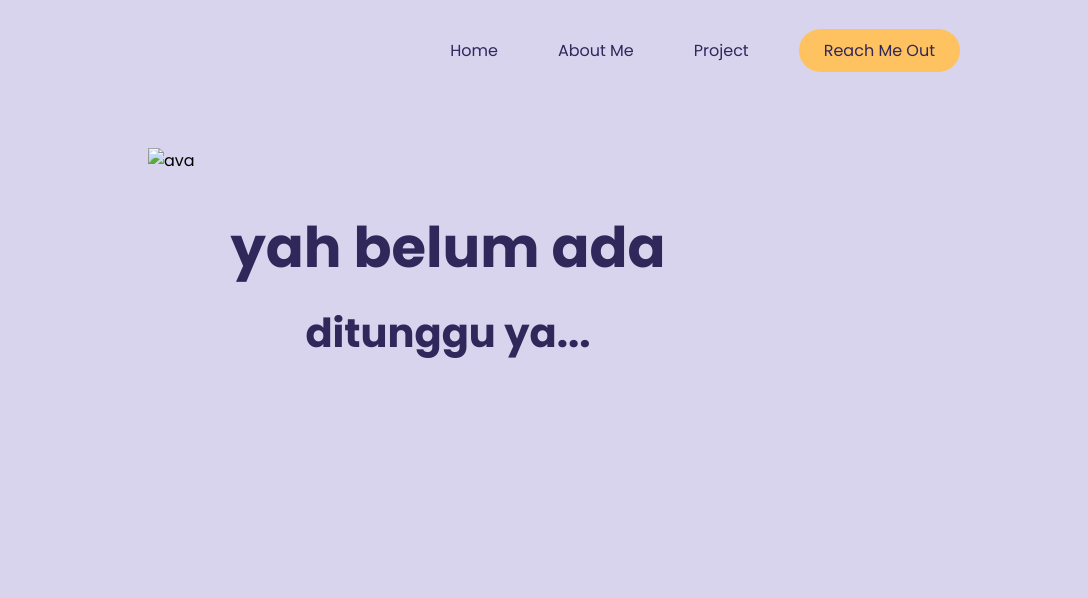
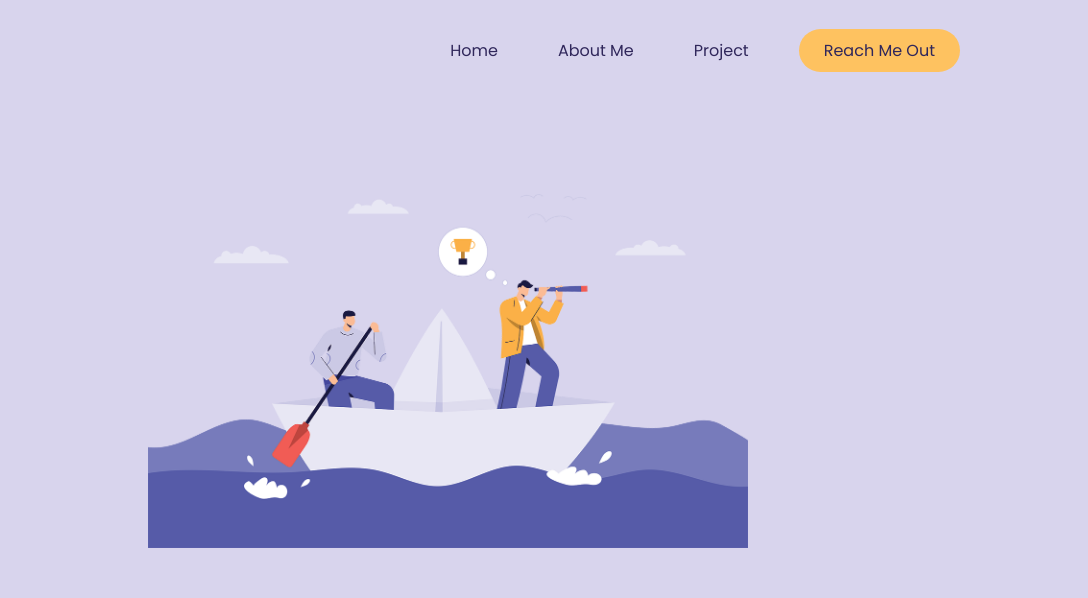
Before and after one commit to elshiraphine/personal-cv, a website: page public/project.html in a window 1280 px wide. Shown: the top 598 px of the page, 192-1280 px from the left. Drawn offline with Linux system fonts and the light colour scheme.

Commit message:
fix: fix image source

```diff
--- a/public/project.html
+++ b/public/project.html
@@ -25,7 +25,7 @@
         </header>
         <div class="pro">
             <div class="lofo">
-                <img src="_img/looking for.png" alt="ava" style="width: 600px">
+                <img src="_img/looking-for.png" alt="ava" style="width: 600px">
             </div>
             <div class="yah">
                 <div id="blom">
```
